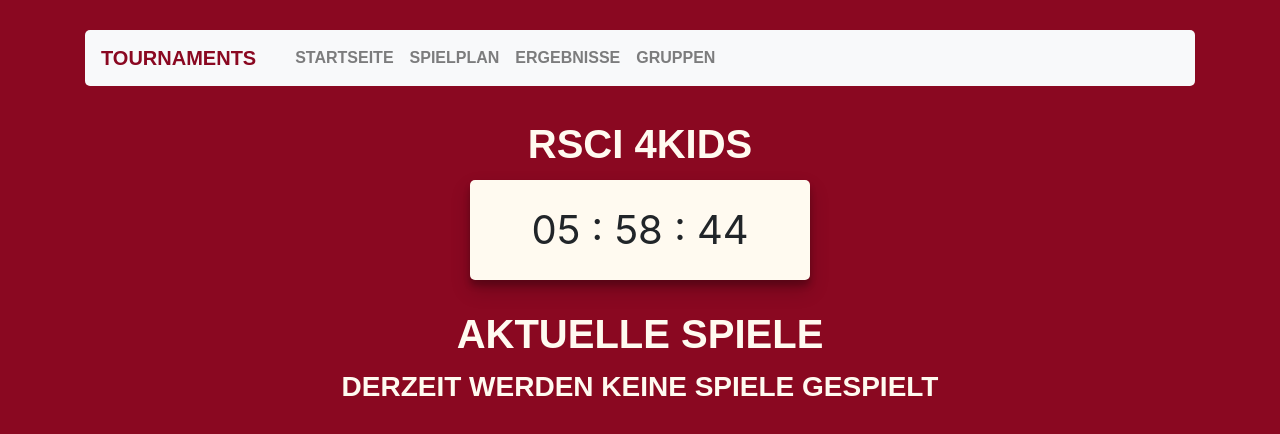
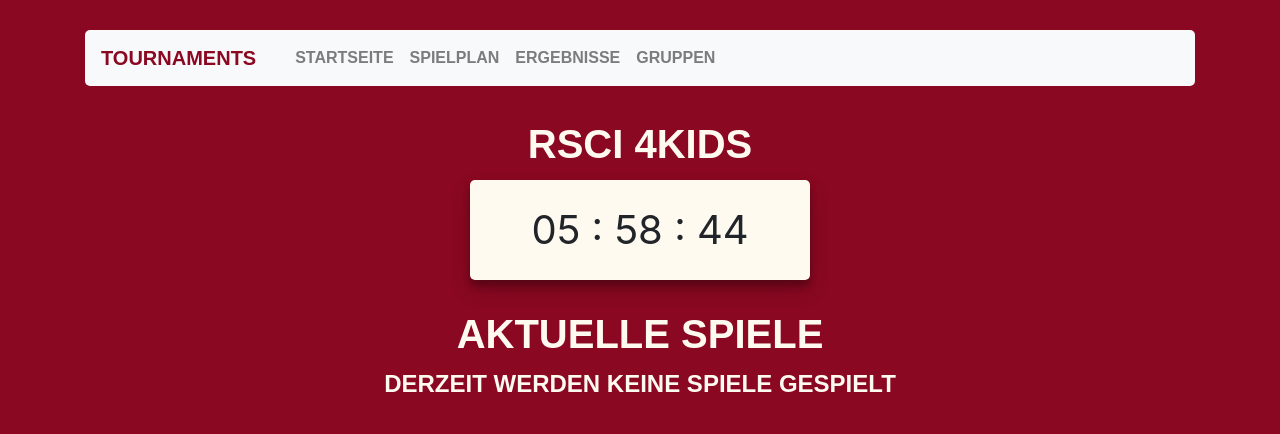
Before and after one commit to autlunatic/TournamentAng, an Angular app: page / in a window 1280 px wide. Shown: the top 434 px of the page. Built offline with nearby package versions, Linux system fonts and the light colour scheme; no server answers.

Commit message:
added nicer points; styling

```diff
--- a/src/app/groups/group.component.html
+++ b/src/app/groups/group.component.html
@@ -1,5 +1,6 @@
-<div *ngIf='grp' class="container mainContentContainer">
-  <h3 class="GroupHeader">Gruppe {{grp.ID}}</h3>
+<div *ngIf='grp'>
+  <h3 class="MainHead">Gruppe {{grp.ID}}</h3>
+  <div class=" container mainContentContainer">
     <div class="row ">
       <div class="table-responsive">
         <table class="table table-striped">
@@ -22,5 +23,6 @@
         </table>
       </div>
     </div>
+  </div>
 
 </div>
--- a/src/app/input-competitors/input-competitors.component.html
+++ b/src/app/input-competitors/input-competitors.component.html
@@ -32,7 +32,7 @@
 </form>
 
 
-<h1 class="MainHead">Liste der Teams</h1>
+<h1 class="MainHead">Teams ({{getCompetitorCount()}})</h1>
 
 <div class="container mainContentContainer ">
   <div class="row ">
--- a/src/app/input-competitors/input-competitors.component.ts
+++ b/src/app/input-competitors/input-competitors.component.ts
@@ -24,7 +24,12 @@ export class InputCompetitorsComponent implements OnInit {
   ngOnInit() {
     this.refreshCompetitors();
   }
-
+  getCompetitorCount(): string {
+    if (this.competitors == null) {
+      return '';
+    }
+    return this.competitors.length.toString();
+  }
   refreshCompetitors() {
     this.tournamentService.getCompetitors().subscribe(data => {
       this.competitors = [];
--- a/src/app/main-page/main-page.component.html
+++ b/src/app/main-page/main-page.component.html
@@ -27,5 +27,5 @@
 <app-results *ngIf="displayPairings" [resultInfos]="resInfos" [isForMainPage]="true"></app-results>
 
 <div *ngIf="!displayPairings">
-  <h3 class="MainHead">Derzeit werden keine Spiele gespielt</h3>
+  <h4 class="SmallHead">Derzeit werden keine Spiele gespielt</h4>
 </div>
--- a/src/app/results/results.component.html
+++ b/src/app/results/results.component.html
@@ -24,7 +24,7 @@
               <td class="C1">{{result.Comp1Name}}</td>
               <td class="C2">{{result.Comp2Name}}</td>
               <td class="Points">
-                <span *ngIf="result.Done " Done>{{result.Group1Pts}}:{{result.Group2Pts}} ({{result.Pairing1Pts}}:{{result.Pairing2Pts}})</span>
+                <span *ngIf="result.Done " Done>{{getPoints(result)}}</span>
               </td>
               <!-- <td class="C2 ">
                 <span *ngIf="result.Done " Done> {{result.Group1Pts}}:{{result.Group2Pts}}</span>
--- a/src/app/results/results.component.ts
+++ b/src/app/results/results.component.ts
@@ -1,6 +1,7 @@
 import { Component, OnInit, Input, OnChanges, SimpleChanges } from '@angular/core';
 import { TournamentService } from '../services/tournament.service';
 import { ResultInfo, ResultInfos } from '../models/tournament.models';
+import { format } from 'util';
 
 @Component({
   selector: 'app-results',
@@ -27,4 +28,20 @@ export class ResultsComponent implements OnInit, OnChanges {
   ngOnChanges(changes: SimpleChanges): void {
     // this.results = this.tournamentService.getResultInfos(this.filterCompetitor);
   }
+  getPoints(result) {
+    const str = [];
+    if (!this.isForMainPage) {
+      str.push(result.Group1Pts.toString());
+      str.push(':');
+      str.push(result.Group2Pts.toString());
+      str.push(' (');
+    }
+    str.push(result.Pairing1Pts.toString());
+    str.push(':');
+    str.push(result.Pairing2Pts.toString());
+    if (!this.isForMainPage) {
+      str.push(')');
+    }
+    return str.join('');
+  }
 }
--- a/src/index.html
+++ b/src/index.html
@@ -17,6 +17,12 @@
   </div>
 </body>
 
-<div class="container mainContentContainer">
+<!-- <div class="container mainContentContainer"> -->
+
+<script>$('.navbar-nav>li>a').on('click', function () {
+    $('.navbar-collapse').collapse('hide');
+    console.log('collapsing')
+  });</script>
+
 
 </html>
--- a/src/styles.css
+++ b/src/styles.css
@@ -43,7 +43,16 @@ nav {
   font-weight: bold;
   border-radius: 5px;
 }
-
+.SmallHead {
+  text-align: center;
+  height: 30px;
+  font-family: arial;
+  font-weight: bold;
+  color: floralwhite;
+  text-transform: uppercase;
+  margin-top: 10px;
+  margin-bottom: 10px;
+}
 .MainHead {
   text-align: center;
   height: 50px;
```
Lines whose indentation alone changed are shown as unchanged.
